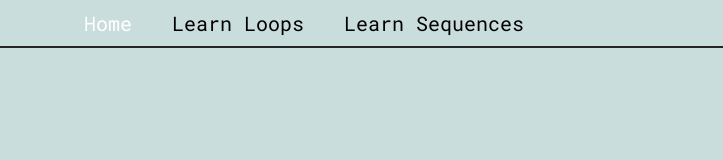
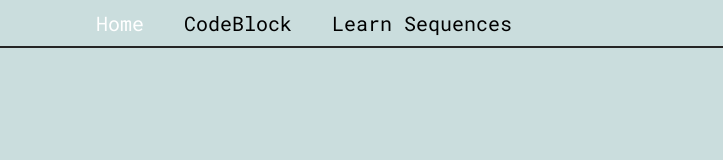
Before and after one commit to tech-for-better/Pell-Ensemble-MM, a React (Create React App) app: page / in a window 1280 px wide. Shown: the top 160 px of the page, without its empty margins (336-1059 px from the left). Built offline with nearby package versions, Linux system fonts and the light colour scheme.

Commit message:
name changing from learn loop to code block

```diff
--- a/src/components/NavBar.js
+++ b/src/components/NavBar.js
@@ -126,13 +126,13 @@ export default function NavBar() {
         </li>
         <li>
           <NavLink
-            to="/learnLoops"
+            to="/codeBlock"
             onClick={() => setShowNav(!showNav)}
             role="button"
             onKeyDown={() => setShowNav(!showNav)}
             tabIndex={0}
           >
-            Learn Loops
+            CodeBlock
           </NavLink>
         </li>
         <li>
```
